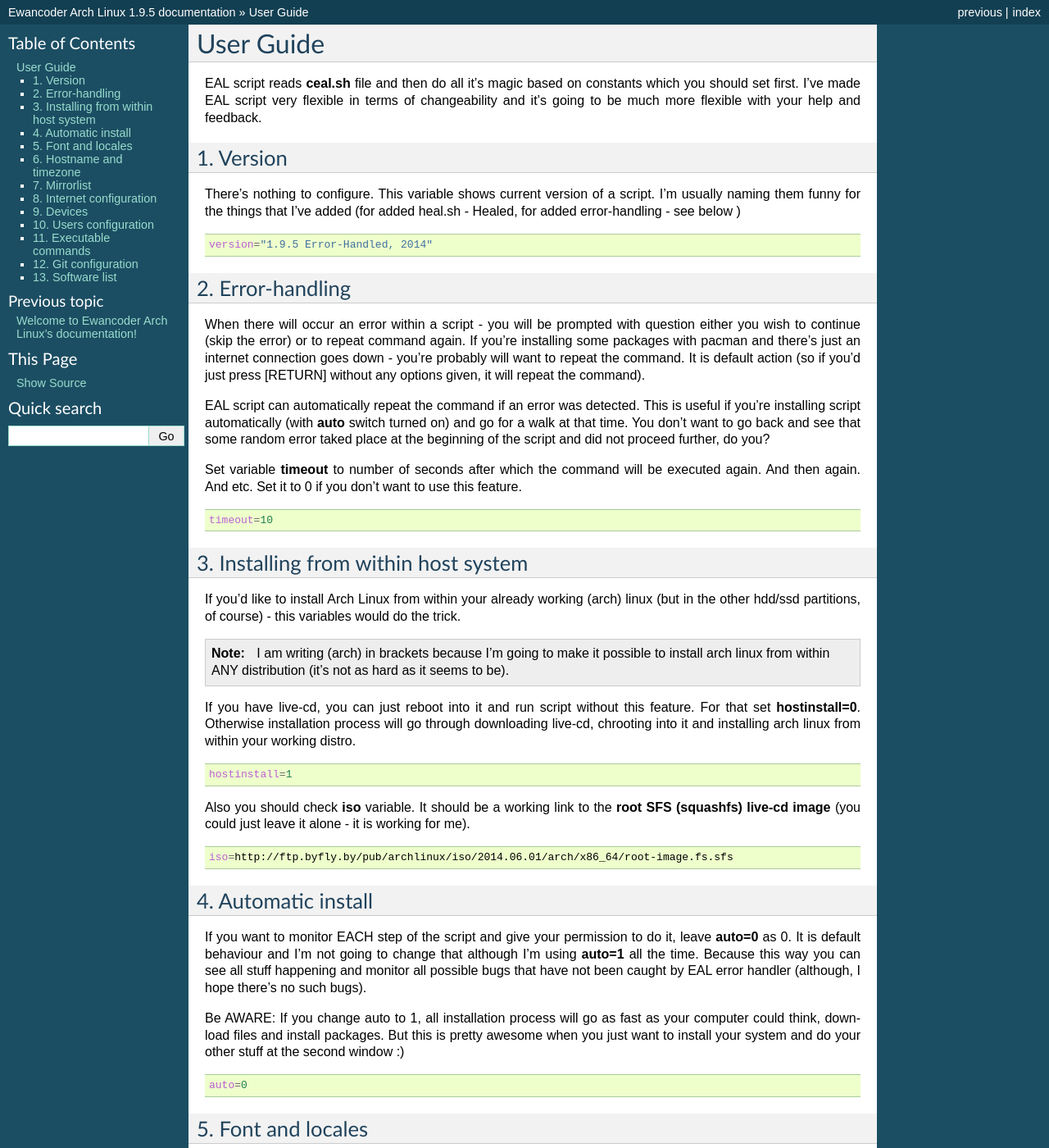
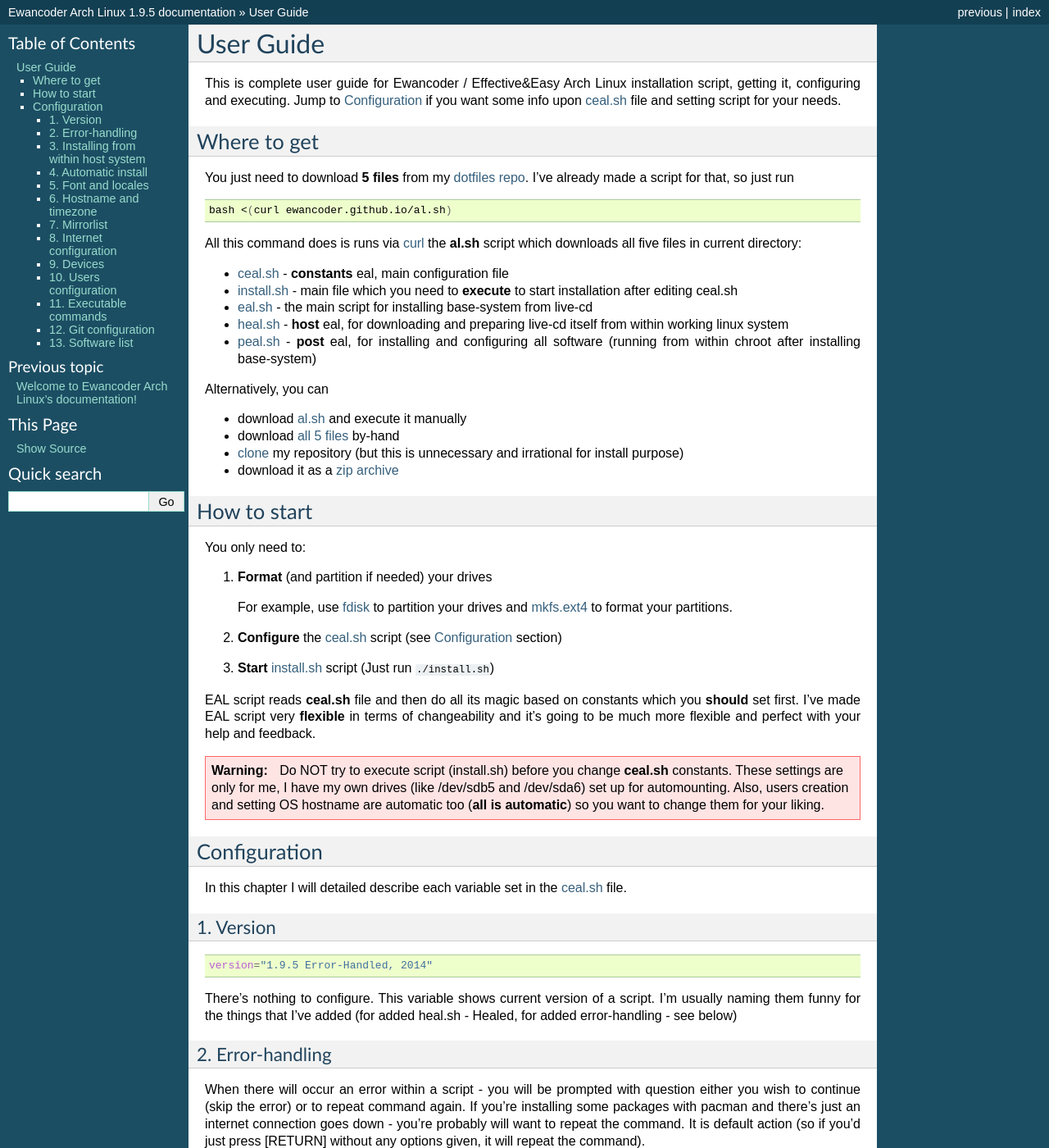
Before and after one commit to ewancoder/eal, a Sphinx documentation site: the page built from docs/use.rst, in a window 1280 px wide and 1400 px high. Shown: the whole window at 82% size. Built offline with Sphinx 7.4.7, drawn with Linux system fonts in a browser that asks for light colours; pages that are not in the unit, such as notebooks, are missing from menus.

Commit message:
Added lost of pre-docs

```diff
--- a/docs/use.rst
+++ b/docs/use.rst
@@ -1,16 +1,81 @@
+.. _dotfiles repo: https://github.com/ewancoder/eal
+.. _all 5 files: https://github.com/ewancoder/eal
+.. _zip archive: https://github.com/ewancoder/eal/archive/master.zip
+.. _al.sh: https://ewancoder.github.io/al.sh
+
+.. _clone: https://help.github.com/articles/github-glossary#clone
+.. _curl: https://en.wikipedia.org/wiki/CURL
+.. _fdisk: http://tldp.org/HOWTO/Partition/fdisk_partitioning.html
+.. _mkfs.ext4: https://wiki.archlinux.org/index.php/ext4
+
+.. _ceal.sh: https://github.com/ewancoder/eal/blob/master/ceal.sh
+.. _install.sh: https://github.com/ewancoder/eal/blob/master/install.sh
+.. _eal.sh: https://github.com/ewancoder/eal/blob/master/eal.sh
+.. _heal.sh: https://github.com/ewancoder/eal/blob/master/heal.sh
+.. _peal.sh: https://github.com/ewancoder/eal/blob/master/peal.sh
+
 User Guide
 **********
 
-EAL script reads **ceal.sh** file and then do all it's magic based on constants which you should set first. I've made EAL script very flexible in terms of changeability and it's going to be much more flexible with your help and feedback.
+This is complete user guide for Ewancoder / Effective&Easy Arch Linux installation script, getting it, configuring and executing. Jump to :ref:`configuration` if you want some info upon `ceal.sh`_ file and setting script for your needs.
+
+Where to get
+------------
+
+You just need to download **5 files** from my `dotfiles repo`_. I've already made a script for that, so just run
+
+.. code-block:: bash
+
+   bash <(curl ewancoder.github.io/al.sh)
+
+All this command does is runs via `curl`_ the **al.sh** script which downloads all five files in current directory:
+
+* `ceal.sh`_ - **constants** eal, main configuration file
+* `install.sh`_ - main file which you need to **execute** to start installation after editing ceal.sh
+* `eal.sh`_ - the main script for installing base-system from live-cd
+* `heal.sh`_ - **host** eal, for downloading and preparing live-cd itself from within working linux system
+* `peal.sh`_ - **post** eal, for installing and configuring all software (running from within chroot after installing base-system)
+
+Alternatively, you can
+
+* download `al.sh`_ and execute it manually
+* download `all 5 files`_ by-hand
+* `clone`_ my repository (but this is unnecessary and irrational for install purpose)
+* download it as a `zip archive`_
+
+How to start
+------------
+
+You only need to:
+
+#. **Format** (and partition if needed) your drives
+
+   For example, use `fdisk`_ to partition your drives and `mkfs.ext4`_ to format your partitions.
+
+#. **Configure** the `ceal.sh`_ script (see :ref:`configuration` section)
+#. **Start** `install.sh`_ script (Just run ``./install.sh``)
+
+EAL script reads **ceal.sh** file and then do all its magic based on constants which you **should** set first. I've made EAL script very **flexible** in terms of changeability and it's going to be much more flexible and perfect with your help and feedback.
+
+.. warning::
+
+   Do NOT try to execute script (install.sh) before you change **ceal.sh** constants. These settings are only for me, I have my own drives (like /dev/sdb5 and /dev/sda6) set up for automounting. Also, users creation and setting OS hostname are automatic too (**all is automatic**) so you want to change them for your liking.
+
+.. _configuration:
+
+Configuration
+-------------
+
+In this chapter I will detailed describe each variable set in the `ceal.sh`_ file.
 
 1. Version
 ==========
 
-There's nothing to configure. This variable shows current version of a script. I'm usually naming them funny for the things that I've added (for added heal.sh - Healed, for added error-handling - see below )
-
 .. code-block:: bash
 
    version="1.9.5 Error-Handled, 2014"
+
+There's nothing to configure. This variable shows current version of a script. I'm usually naming them funny for the things that I've added (for added heal.sh - Healed, for added error-handling - see below)
 
 2. Error-handling
 =================
```
Also changed, not shown: docs/index.rst (+11 -2 lines).
